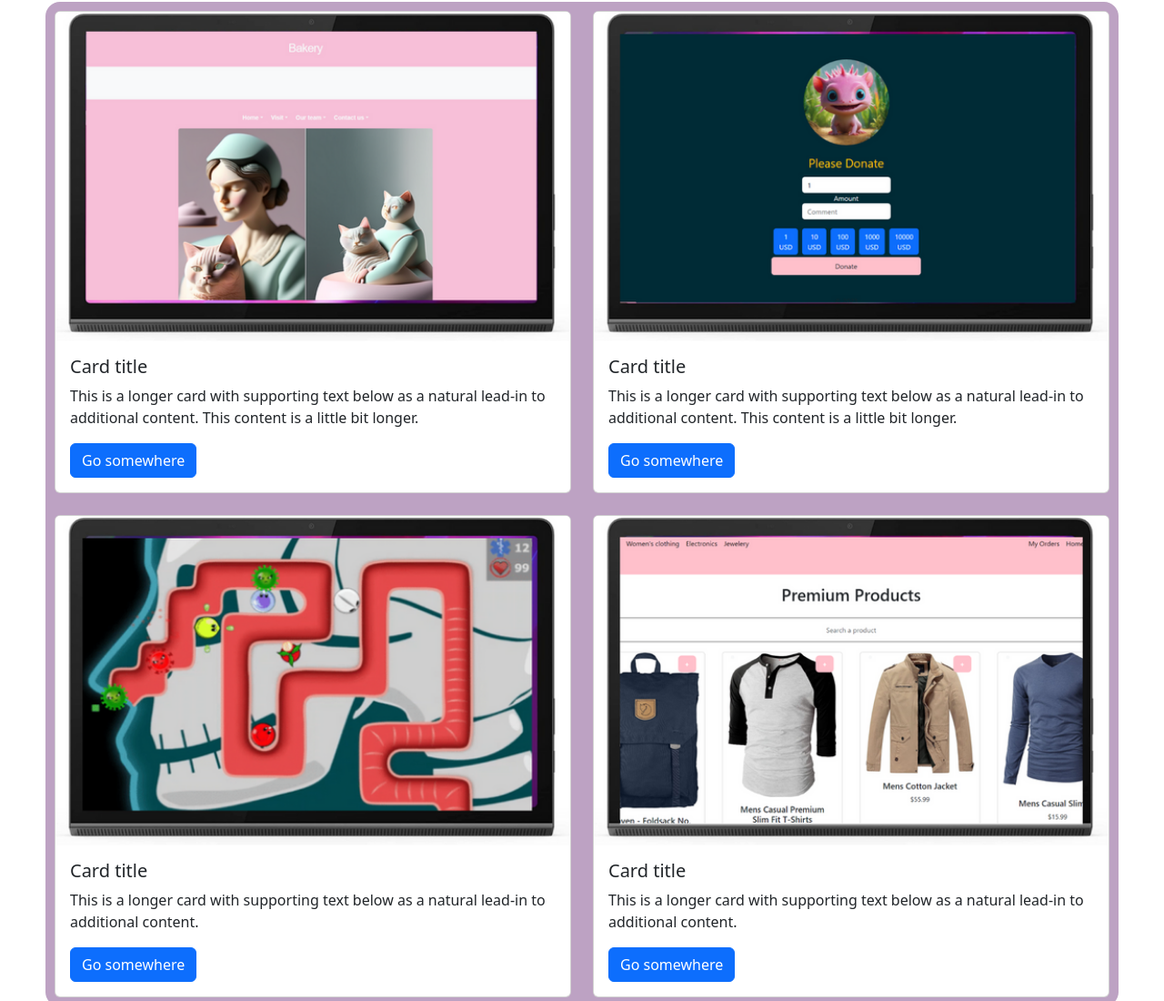
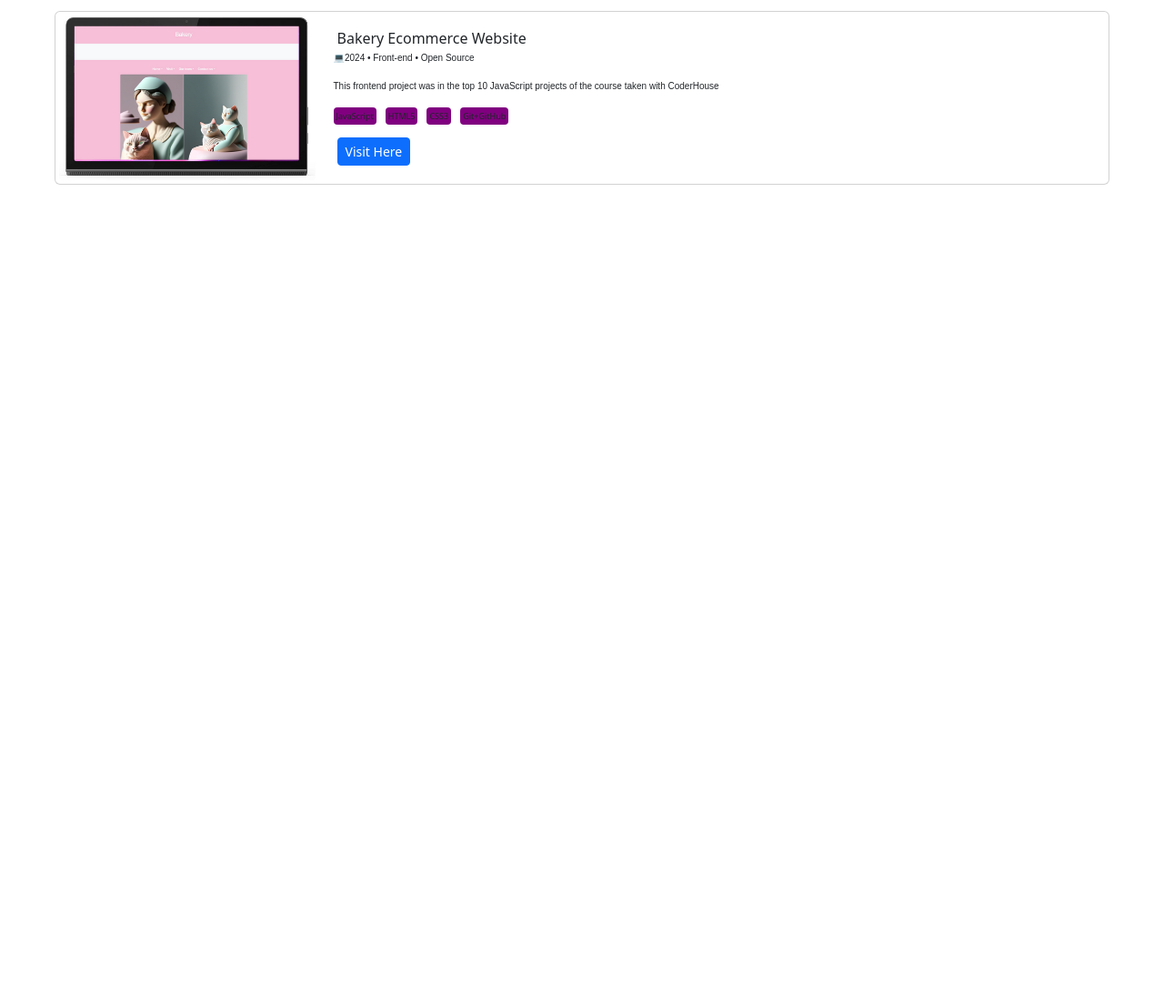
Before and after one commit to YunuenAM/MyCV, a website: page index.html in a window 1280 px wide. Shown: the part 455-1555 px from the top of the page at 91% size. After the commit the page ends 800 px from the top, so only its background shows below. Drawn offline with nearby package versions, Linux system fonts and the light colour scheme; a small style sheet from the web is missing.

Commit message:
✨Feat:  work-section with scroll done

```diff
--- a/css/style.css
+++ b/css/style.css
@@ -266,12 +266,38 @@ ul{
   .work-section{
      margin-top: 30px;
      padding: 10px;
-     background-color: #BDA2C3;
      margin: 50px;
      border-radius: 16px;
   }
 
-  .card-work:hover {
+  .work-section:hover {
     transform: translate(5px, -5px); /* Puedes ajustar estos valores según tu preferencia */
     transition: transform 0.3s ease; /* Controla la duración y la curva de la animación */
 }
+
+
+.card-text{
+    font-family: Arial, Helvetica, sans-serif;
+    font-size: 10px;
+}
+
+
+.technologies-ul {
+    list-style: none;
+    display: flex;
+    gap: 10px; /* Espacio entre elementos */
+    margin: 0;
+    margin-bottom: 10px;
+    padding: 0;
+  }
+
+  .technologies-list {
+    background-color: purple; /* Color de fondo del globo */
+    border-radius: 4px; /* Bordes redondeados del globo */
+    padding: 3px; /* Espaciado interno del globo */
+    font-size: 9px;
+  }
+
+  .technologies-item {
+    margin: 0; /* Elimina el margen predeterminado del h4 */
+  }
--- a/index.html
+++ b/index.html
@@ -16,7 +16,7 @@
         <nav class="navbar">
             <a class="menu-icon"><img class="hamburger" src="./img/menu.png" alt="icon-hamburger"></a>
             <a href="#home">Home</a>
-            <a href="#projects">Portfolio</a>
+            <a href="#work-section" onclick="scrollToWorkSection()">Portfolio</a>
             <a href="#skills">Skills</a>
             <a href="#experience">Experience</a>
             <a href="#education">Education</a>
@@ -74,51 +74,47 @@
 
 
 
-<section class="work-section">
-    <div class="row row-cols-1 row-cols-md-2 g-4">
-        <div class="col">
-          <div class="card card-work">
-            <img src="./img/project1.png" class="card-img-top " style="max-width: 100%; height: auto;"alt="..." >
+<section id="work-section" class="work-section">
+
+    <div class="card mb-8 mx-auto " style="max-width: 100%;">
+        <div class="row g-0 align-items-center ">
+          <div class="col-md-3 ">
+            <img src= "./img/project1.png" class="rounded-3  p-1 " style="max-width: 100%; height: auto;"alt="...">
+          </div>
+          <div class="col-md-6">
             <div class="card-body">
-              <h5 class="card-title">Card title</h5>
-              <p class="card-text">This is a longer card with supporting text below as a natural lead-in to additional content. This content is a little bit longer.</p>
-              <a href="#" class="btn btn-primary">Go somewhere</a>
+              <h6 class="card-title m-1">Bakery Ecommerce Website </h6> <p class="card-text ">💻2024 &bull;  Front-end &bull; Open Source </p>
+              <p class="card-text"> This frontend project was in the top 10 JavaScript projects of the course taken with CoderHouse</p>
+              <ul class="technologies-ul">
+                <li class="technologies-list first-element">
+                    <div class="tecnhologies-container-badge">
+                        <h7 class="technologies-item">JavaScript</h7>
+                    </div>
+                </li>
+                <li class="technologies-list first-element">
+                    <div class="tecnhologies-container-badge">
+                        <h7 class="technologies-item">HTML5</h7>
+                    </div>
+                </li>
+                <li class="technologies-list first-element">
+                    <div class="tecnhologies-container-badge">
+                        <h7 class="technologies-item">CSS3</h7>
+                    </div>
+                </li>
+                <li class="technologies-list first-element">
+                    <div class="tecnhologies-container-badge">
+                        <h7 class="technologies-item">Git+GitHub</h7>
+                    </div>
+                </li>
+              </ul>
+              <a href="https://64c7cc5c7a450d0c24e256a4--superlative-licorice-3ab2ec.netlify.app/" class="btn btn-primary btn-sm m-1 " target="_blank">Visit Here</a>
+
             </div>
           </div>
         </div>
-        <div class="col">
-          <div class="card card-work">
-            <img src="./img/project2.png" class="card-img-top" style="max-width: 100%; height: auto;"  alt="...">
-            <div class="card-body">
-              <h5 class="card-title">Card title</h5>
-              <p class="card-text">This is a longer card with supporting text below as a natural lead-in to additional content. This content is a little bit longer.</p>
-              <a href="#" class="btn btn-primary">Go somewhere</a>
-            </div>
-          </div>
-        </div>
-        <div class="col">
-          <div class="card card-work">
-            <img src="./img/project6.png" class="card-img-top" alt="...">
-            <div class="card-body">
-              <h5 class="card-title">Card title</h5>
-              <p class="card-text">This is a longer card with supporting text below as a natural lead-in to additional content.</p>
-              <a href="#" class="btn btn-primary">Go somewhere</a>
-            </div>
-          </div>
-        </div>
-        <div class="col">
-          <div class="card card-work">
-            <img src="./img/project7.png" class="card-img-top" alt="...">
-            <div class="card-body">
-              <h5 class="card-title">Card title</h5>
-              <p class="card-text">This is a longer card with supporting text below as a natural lead-in to additional content.</p>
-              <a href="#" class="btn btn-primary">Go somewhere</a>
-            </div>
-          </div>
-        </div>
-
       </div>
 </section>
+
 
 
 
--- a/main.js
+++ b/main.js
@@ -0,0 +1,3 @@
+const scrollToWorkSection = ()=> {
+    document.getElementById('work-section').scrollIntoView({ behavior: 'smooth' });
+  }
```
